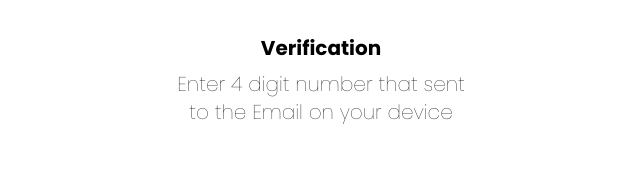
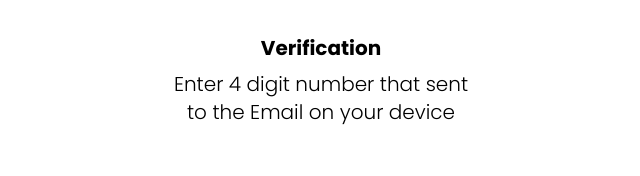
Before and after one commit to amit-biswas-1992/cmv-streaming-frontend, a Next.js app: page /OtpVerification in a window 1280 px wide. Shown: the part 206-382 px from the top of the page, without its empty margins (319-959 px from the left). Built offline with nearby package versions, Linux system fonts and the light colour scheme.

Commit message:
Linked few pages

```diff
--- a/pages/FAQ.tsx
+++ b/pages/FAQ.tsx
@@ -1,6 +1,7 @@
 import React from 'react'
 import {FontAwesomeIcon} from '@fortawesome/react-fontawesome'
 import {faArrowLeft, faAngleRight} from '@fortawesome/free-solid-svg-icons'
+import Link from 'next/Link'
 
 
 const FAQ = () => {
@@ -8,7 +9,10 @@ const FAQ = () => {
     <div className='bg-slate-900 min-h-screen font-body text-white'>
         <div className='grid grid-cols-2 ml-4 pt-4 mb-4 justify-items-stretch'>
             <div className='text-xl text-white flex space-x-3 items-center'>
+                <Link href='/More'>
                 <FontAwesomeIcon icon={faArrowLeft}/>
+                </Link>
+
                 <h1 className='font-light'>FAQ</h1>
             </div>
         </div>
--- a/pages/More.tsx
+++ b/pages/More.tsx
@@ -1,14 +1,18 @@
 import React from 'react'
 import {FontAwesomeIcon} from '@fortawesome/react-fontawesome'
 import {faUserTie, faArrowLeft, faPenToSquare, faGift, faStar, faGear, faAngleRight} from '@fortawesome/free-solid-svg-icons'
+import Link from 'next/Link'
 
 const More = () => {
   return (
     <div className='bg-slate-900 min-h-screen font-body text-white'>
         <div className='grid grid-cols-2 ml-4 pt-4 mb-4 justify-items-stretch'>
             <div className='text-xl text-white flex space-x-3 items-center'>
+                <Link href='/Upcoming'>
                 <FontAwesomeIcon icon={faArrowLeft}/>
+                </Link>
                 <h1 className='font-light'>More</h1>
+
             </div>
             <div className=' text-white font-thin mr-4 ml-auto text-2xl relative'>
                 <FontAwesomeIcon icon={faPenToSquare}/>
@@ -47,10 +51,14 @@ const More = () => {
     <div className='mx-6 my-4'>
         <div className='flex items-center py-8'>
             <div className='flex items-center space-x-3'>
+
                 <FontAwesomeIcon icon={faStar} className='bg-white text-slate-500 p-2 rounded-xl'/>
+
                 <h1>FAQ</h1>
             </div>
+            <Link href='/FAQ'>
             <FontAwesomeIcon icon={faAngleRight} className='text-white ml-auto'/>
+            </Link>
         </div>
         <div className='flex items-center'>
             <div className='flex items-center space-x-3'>
--- a/pages/OtpVerification.tsx
+++ b/pages/OtpVerification.tsx
@@ -17,7 +17,7 @@ const Phone = () => {
 
           <div className='text-center text-xl'>
             <h1 className='font-bold'>Verification</h1>
-            <p className='font-thin mt-2'>Enter 4 digit number that sent<br/>to the Email on your device</p>
+            <p className='font-light mt-2'>Enter 4 digit number that sent<br/>to the Email on your device</p>
           </div>
 
         <div className='m-4 p-2'>
```
